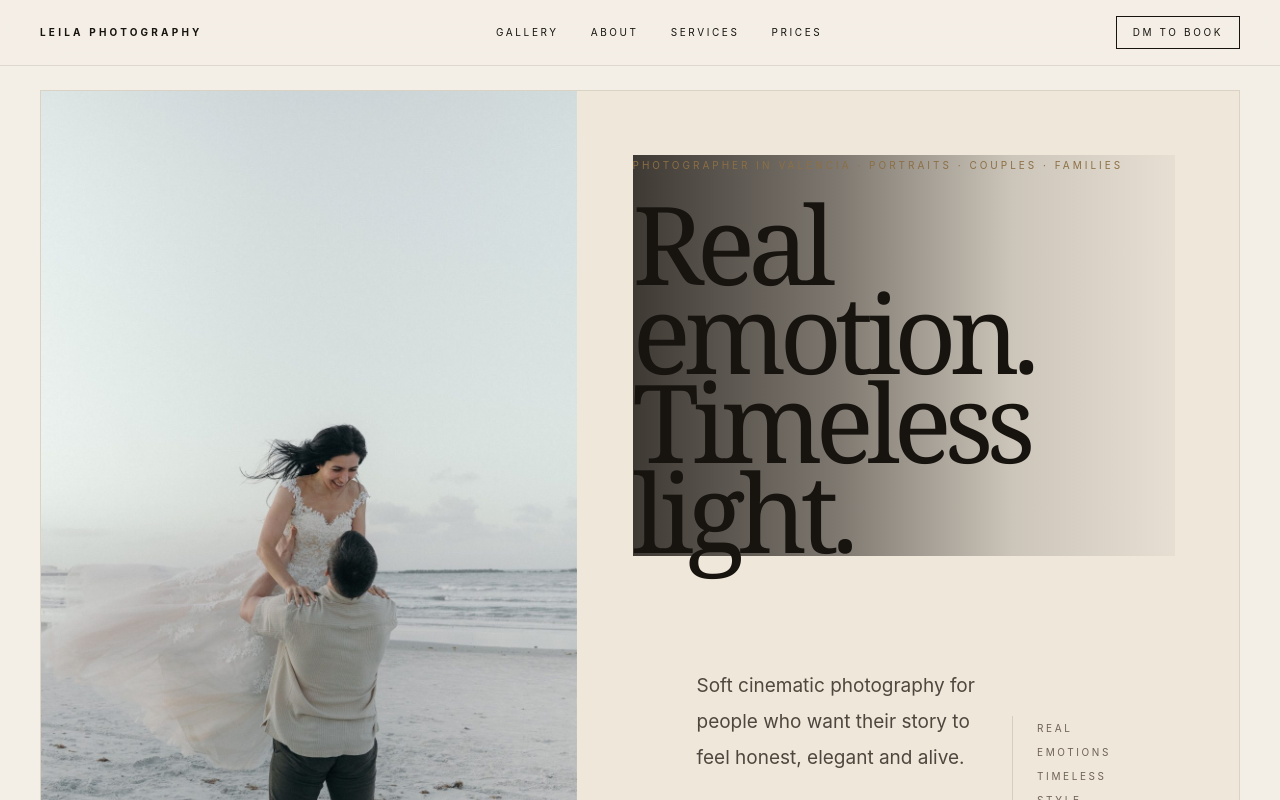
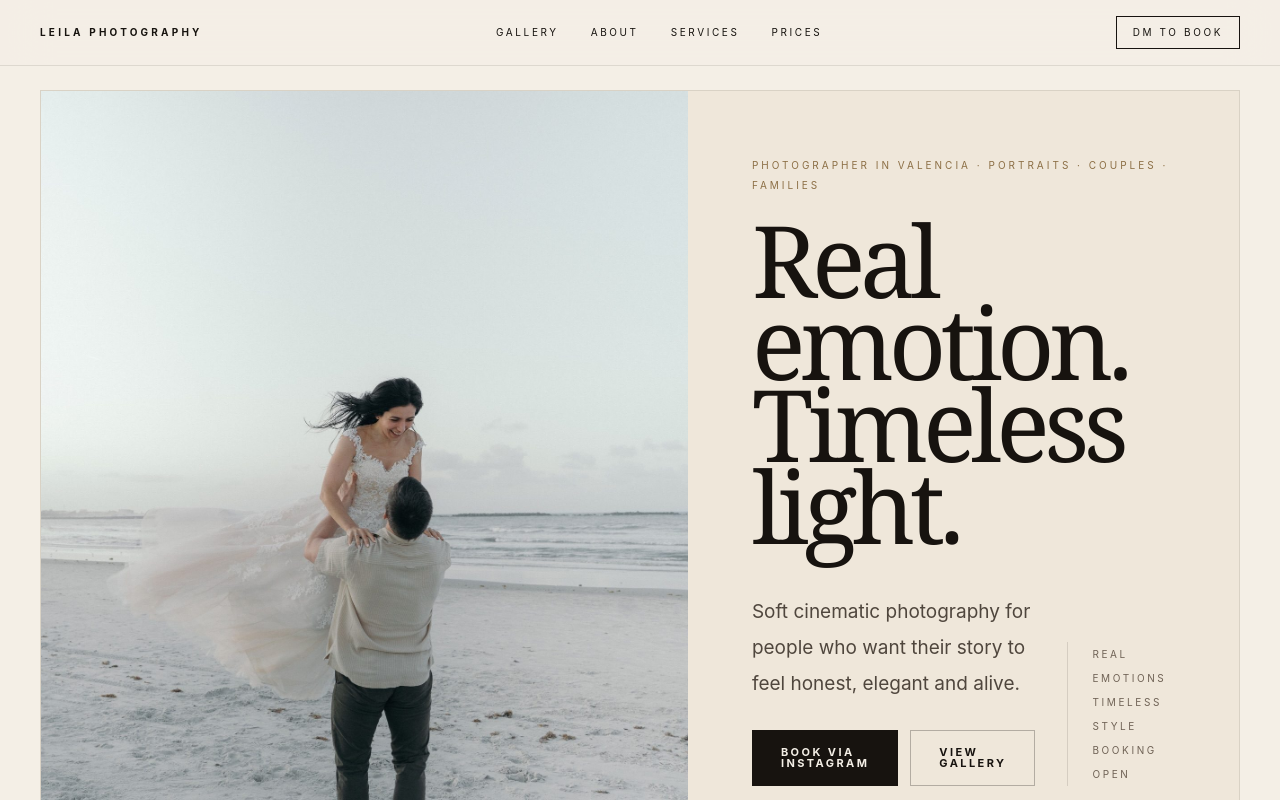
Before and after one commit to rivalden-sys/photographer, a Next.js app: page / in a window 1280 px wide. Shown: the top 800 px of the page. Built offline with nearby package versions, Linux system fonts and the light colour scheme.

Commit message:
Clean gallery and hero image focus rules

```diff
--- a/app/globals.css
+++ b/app/globals.css
@@ -27,90 +27,22 @@ textarea {
   font: inherit;
 }
 
-#gallery article button > div:first-child img {
-  object-position: center 20% !important;
+#top img {
+  object-position: center 36% !important;
 }
 
-#top img,
+#gallery img,
 #about img,
 #booking img {
-  object-position: center 28% !important;
-}
-
-@media (min-width: 1024px) {
-  #top > div > div[data-reveal] {
-    min-height: min(760px, calc(100vh - 6.5rem)) !important;
-  }
-
-  #top > div > div[data-reveal] > img {
-    object-position: center 42% !important;
-    transform: scale(1.03);
-  }
-
-  #top > div > div[data-reveal] > div:nth-of-type(1) {
-    background: linear-gradient(90deg, rgba(23, 19, 15, 0.82) 0%, rgba(23, 19, 15, 0.52) 38%, rgba(23, 19, 15, 0.16) 70%, rgba(23, 19, 15, 0.04) 100%) !important;
-  }
-
-  #top > div > div[data-reveal] > div:nth-of-type(2) {
-    padding: 4rem !important;
-  }
-
-  #top h1 {
-    max-width: 46rem !important;
-    font-size: clamp(6.4rem, 8.5vw, 9.6rem) !important;
-    line-height: 0.82 !important;
-    letter-spacing: -0.065em !important;
-  }
-
-  #top h1 + * {
-    max-width: 28rem !important;
-  }
-
-  #top .btn-light,
-  #top .btn-ghost-dark {
-    min-width: 14rem;
-  }
-
-  #top > div > div[data-reveal] > div:nth-of-type(3) {
-    display: none !important;
-  }
+  object-position: center 24% !important;
 }
 
 @media (max-width: 640px) {
-  #gallery article button > div:first-child img {
-    object-position: center 20% !important;
+  #top img {
+    object-position: center 34% !important;
   }
 
-  #gallery .hide-scrollbar > button:first-child > div {
-    background-image: url("/photos/session-05/01.jpg");
-    background-position: center 28%;
-    background-size: cover;
-  }
-
-  #gallery .hide-scrollbar > button:first-child > div > img {
-    opacity: 0 !important;
-  }
-
-  #gallery .sm\:hidden > div.mt-7.columns-1 > article:first-child button > div:first-child {
-    background-image: url("/photos/session-01/04.jpg");
-    background-position: center 20%;
-    background-size: cover;
-  }
-
-  #gallery .sm\:hidden > div.mt-7.columns-1 > article:first-child button > div:first-child img {
-    opacity: 0 !important;
-  }
-
-  #gallery .sm\:hidden > div.mt-7.columns-1 > article:first-child button > div:nth-child(2) > div > p {
-    color: transparent !important;
-    position: relative;
-  }
-
-  #gallery .sm\:hidden > div.mt-7.columns-1 > article:first-child button > div:nth-child(2) > div > p::after {
-    color: #6f6255;
-    content: "Frame 04";
-    left: 0;
-    position: absolute;
-    top: 0;
+  #gallery img {
+    object-position: center 22% !important;
   }
 }
```
